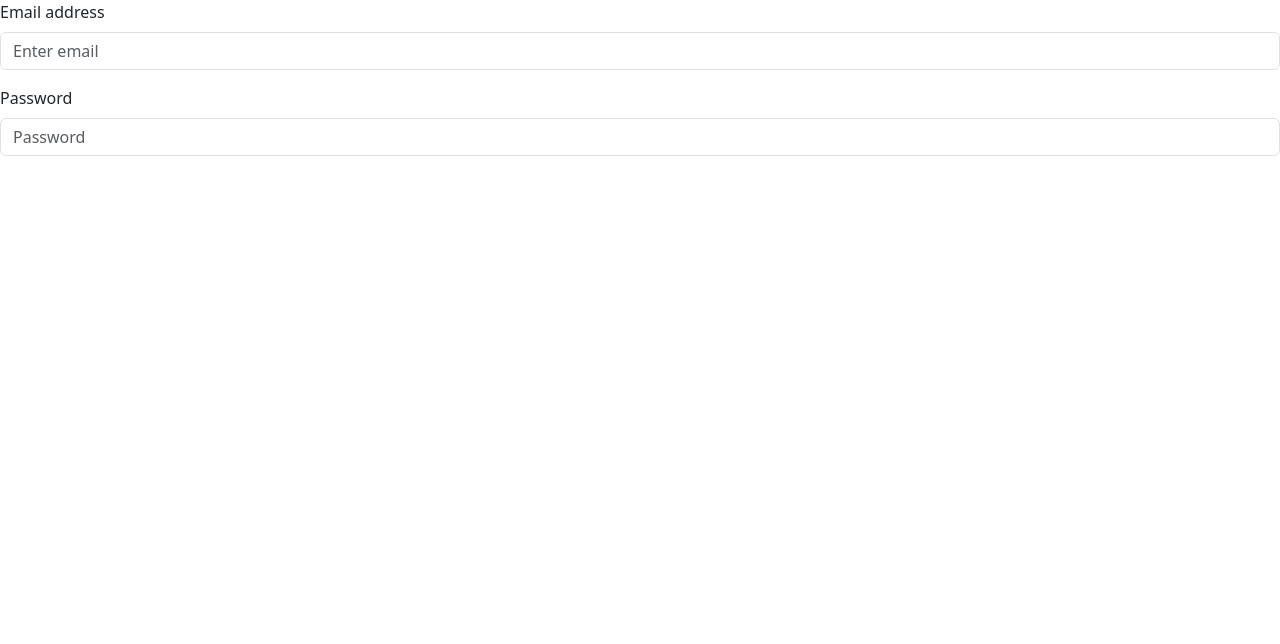
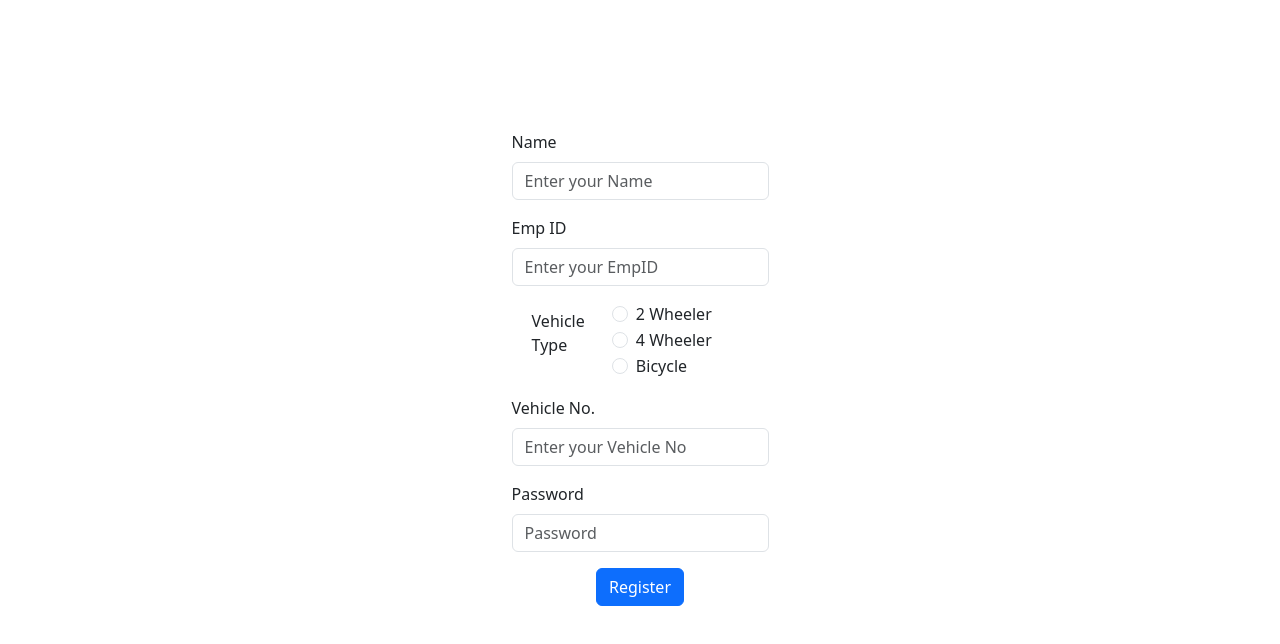
Before and after one commit to JoswinDsouza99/trivium-parking-management, a React (Create React App) app: page / in a window 1280 px wide. Shown: the top 644 px of the page. Built offline with nearby package versions, Linux system fonts and the light colour scheme.

Commit message:
Login and Register Page

```diff
--- a/src/App.css
+++ b/src/App.css
@@ -36,3 +36,10 @@
     transform: rotate(360deg);
   }
 }
+
+.centerForm {
+    display: flex;
+    align-items: center;
+    flex-direction: column;
+    margin-top: 130px;
+}
--- a/src/App.tsx
+++ b/src/App.tsx
@@ -2,11 +2,12 @@ import React from 'react';
 import logo from './logo.svg';
 import './App.css';
 import Login from './Login/Login';
+import Register from './Register/Register';
 
 function App() {
   return (
     <>
-      <Login/>
+      <Register/>
     </>
   );
 }
--- a/src/Login/Login.tsx
+++ b/src/Login/Login.tsx
@@ -1,16 +1,20 @@
+import { Button } from 'react-bootstrap';
 import Form from 'react-bootstrap/Form';
 
 const Login = () => {
   return (
-    <Form>
+    <Form className="centerForm">
       <Form.Group className="mb-3" controlId="formGroupEmail">
-        <Form.Label>Email address</Form.Label>
-        <Form.Control type="email" placeholder="Enter email" />
+        <Form.Label>Employee Code</Form.Label>
+        <Form.Control type="email" placeholder="Enter emp code" />
       </Form.Group>
       <Form.Group className="mb-3" controlId="formGroupPassword">
         <Form.Label>Password</Form.Label>
         <Form.Control type="password" placeholder="Password" />
       </Form.Group>
+      <Button variant="primary" type="submit">
+        Submit
+      </Button>
     </Form>
   );
 }
--- /dev/null
+++ b/src/Register/Register.tsx
@@ -0,0 +1,57 @@
+import { Button, Col, Row } from 'react-bootstrap';
+import Form from 'react-bootstrap/Form';
+
+const Register = () => {
+  return (
+    <Form className="centerForm">
+      <Form.Group className="mb-3" controlId="formGroupName">
+        <Form.Label>Name</Form.Label>
+        <Form.Control placeholder="Enter your Name" />
+      </Form.Group>
+      <Form.Group className="mb-3" controlId="formGroupEmpID">
+        <Form.Label>Emp ID</Form.Label>
+        <Form.Control placeholder="Enter your EmpID" />
+      </Form.Group>
+      <fieldset>
+        <Form.Group as={Row} className="mb-3">
+          <Form.Label as="legend" column sm={4}>
+            Vehicle Type
+          </Form.Label>
+          <Col sm={8}>
+            <Form.Check
+              type="radio"
+              label="2 Wheeler"
+              name="formHorizontalRadios"
+              id="formHorizontalRadios1"
+            />
+            <Form.Check
+              type="radio"
+              label="4 Wheeler"
+              name="formHorizontalRadios"
+              id="formHorizontalRadios2"
+            />
+            <Form.Check
+              type="radio"
+              label="Bicycle"
+              name="formHorizontalRadios"
+              id="formHorizontalRadios3"
+            />
+          </Col>
+        </Form.Group>
+      </fieldset>
+      <Form.Group className="mb-3" controlId="formGroupVNo">
+        <Form.Label>Vehicle No.</Form.Label>
+        <Form.Control placeholder="Enter your Vehicle No" />
+      </Form.Group>
+      <Form.Group className="mb-3" controlId="formGroupPassword">
+        <Form.Label>Password</Form.Label>
+        <Form.Control type="password" placeholder="Password" />
+      </Form.Group>
+      <Button variant="primary" type="submit">
+        Register
+      </Button>
+    </Form>
+  );
+}
+
+export default Register;
```
Also changed, not shown: 1 other file (tests, documents, lock files or other folders).
